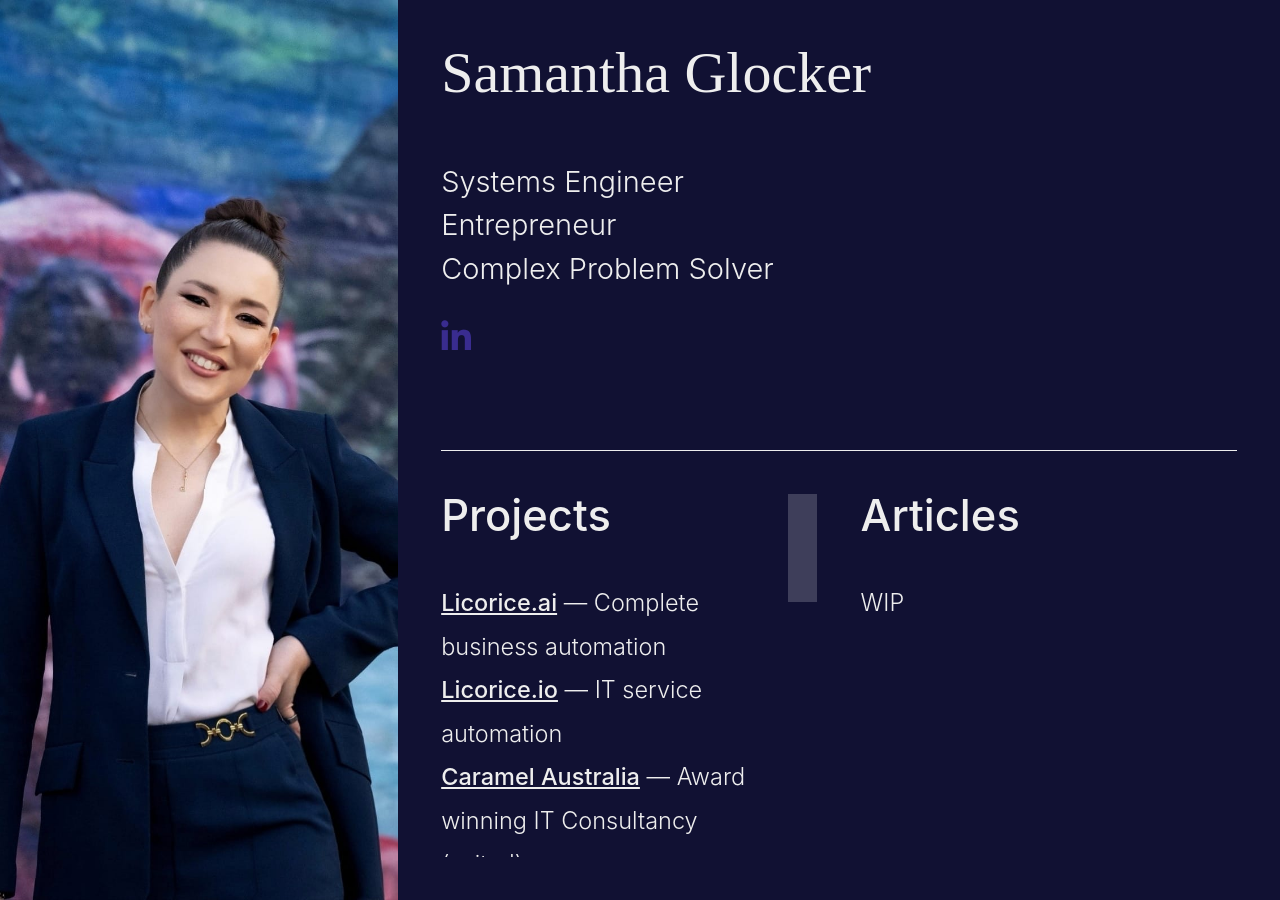
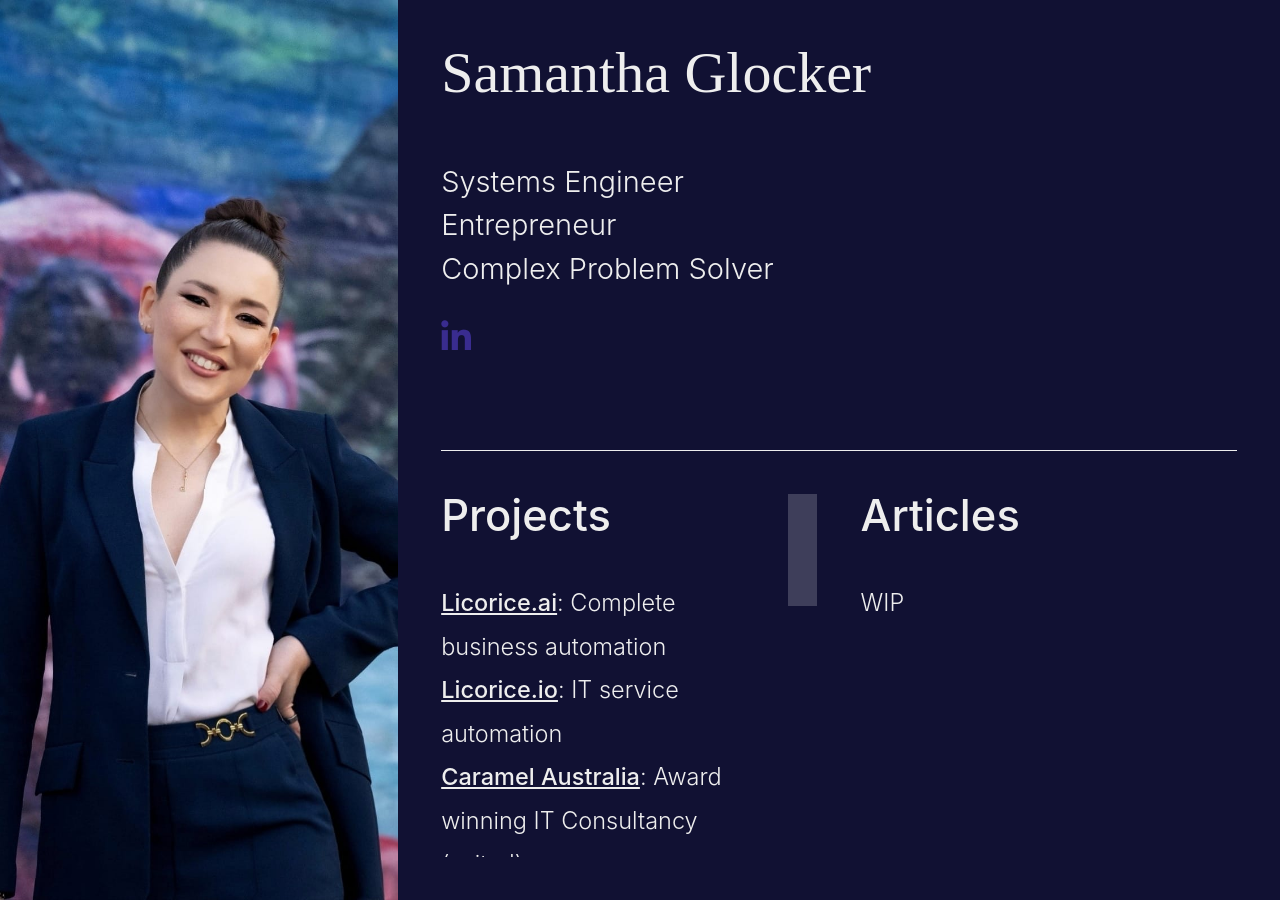
Before and after one commit to sammilucia/sammilucia.github.io, a Jekyll site: the page built from index.md, in a window 1280 px wide. Built offline with Jekyll 4.4.1, drawn with Linux system fonts in a browser that asks for light colours; some web fonts are replaced.

```diff
--- a/_data/projects.yml
+++ b/_data/projects.yml
@@ -24,7 +24,7 @@
 
 - name: Hogwarts Legacy
   url: https://www.nexusmods.com/hogwartslegacy/mods/660
-  description: Unreal Engine and WB Games Montreal Plugin fixes
+  description: Unreal Engine and WB Games Montreal plugin fixes
 
 - name: 'Star Wars Jedi: Fallen Order'
   url: https://www.nexusmods.com/starwarsjedifallenorder/mods/778
--- a/_layouts/default.html
+++ b/_layouts/default.html
@@ -22,7 +22,7 @@
                     <h2>Projects</h2>
                     <ul class="project-list">
                         {% for project in site.data.projects %}
-                        <li><a href="{{ project.url }}">{{ project.name }}</a> — {{ project.description }}</li>
+                        <li><a href="{{ project.url }}">{{ project.name }}</a>: {{ project.description }}</li>
                         {% endfor %}
                     </ul>
                 </div>
```
